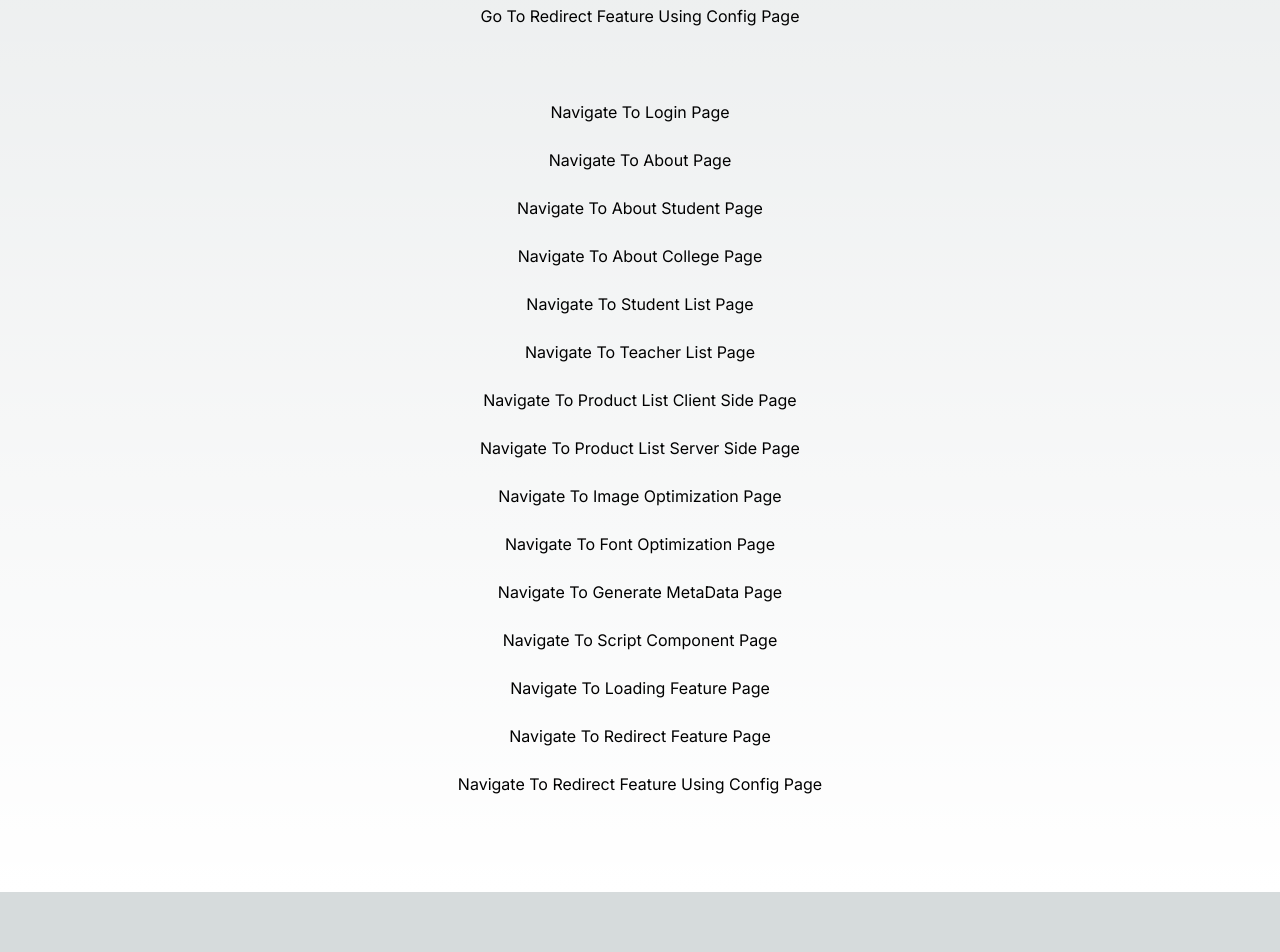
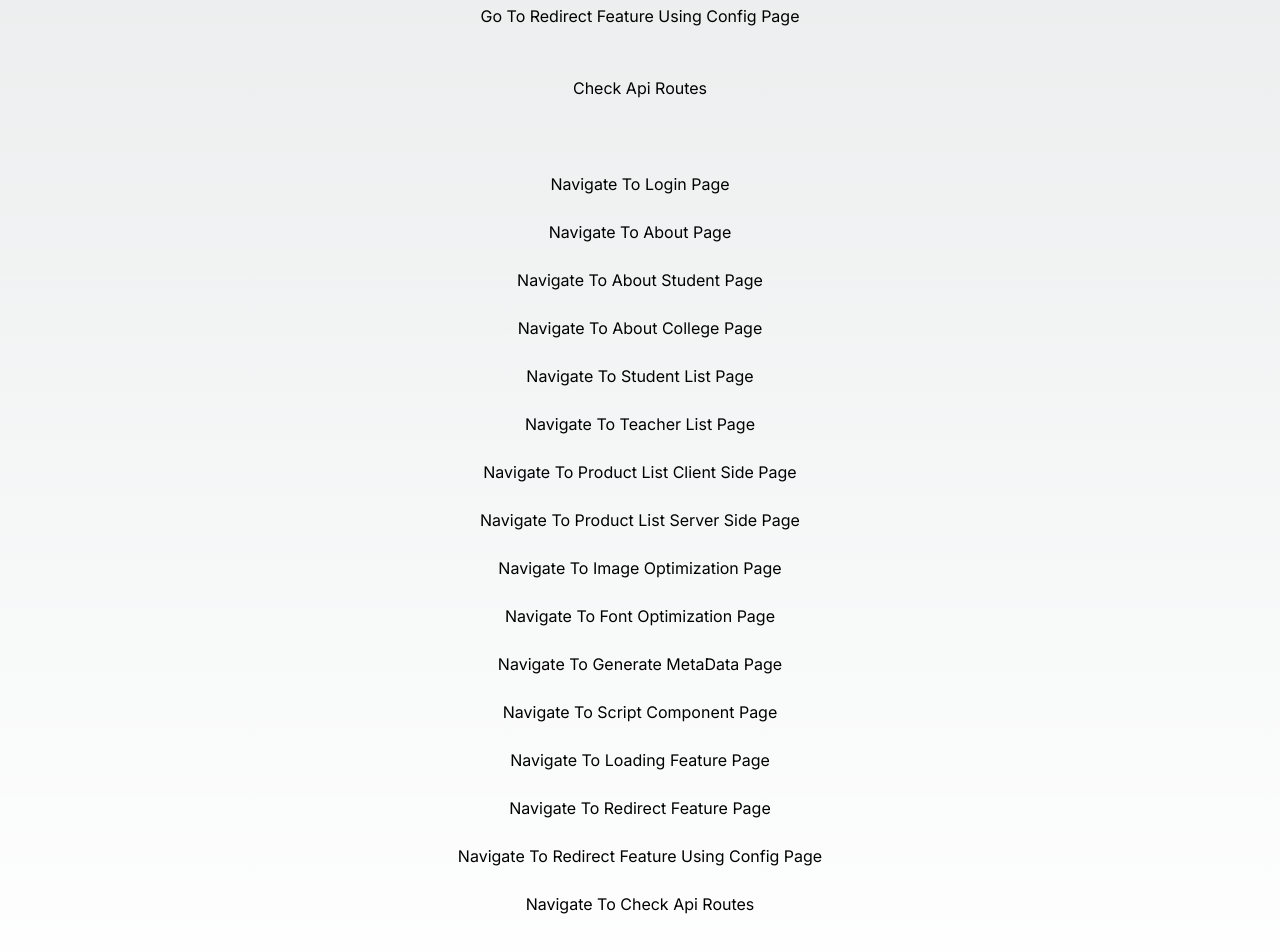
Before and after one commit to amitroy497/full-next-study, a Next.js app: page / in a window 1280 px wide. Shown: the part 1220-2172 px from the top of the page. Before the commit the page ends 2112 px from the top, so only its background shows below. Built offline with nearby package versions, Linux system fonts and the light colour scheme.

Commit message:
25. Api Routes

```diff
--- /dev/null
+++ b/src/app/api/apiRoutes/route.ts
@@ -0,0 +1,8 @@
+import { NextResponse } from 'next/server';
+
+export function GET() {
+	return NextResponse.json(
+		{ name: 'Amit', age: 30, city: 'Kolkata' },
+		{ status: 200 }
+	);
+}
--- a/src/app/page.tsx
+++ b/src/app/page.tsx
@@ -61,6 +61,9 @@ export default function Home() {
 			<Link href='/redirectFeatureUsingConfig'>
 				Go To Redirect Feature Using Config Page
 			</Link>
+			<br />
+			<br />
+			<Link href='/api/apiRoutes'>Check Api Routes</Link>
 			<br />
 			<br />
 			<br />
@@ -127,6 +130,10 @@ export default function Home() {
 			>
 				Navigate To Redirect Feature Using Config Page
 			</button>
+			<br />
+			<button onClick={() => router.push('/api/apiRoutes')}>
+				Navigate To Check Api Routes
+			</button>
 		</main>
 	);
 }
```
